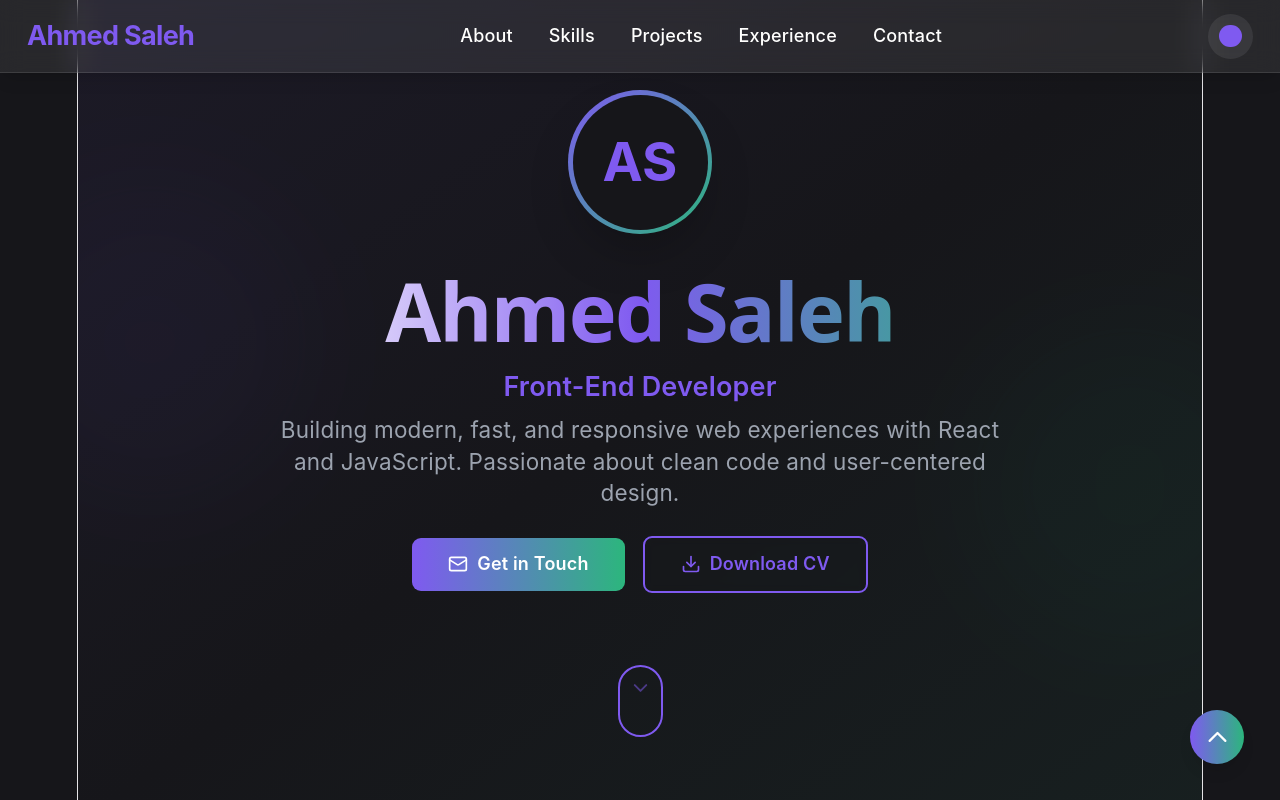
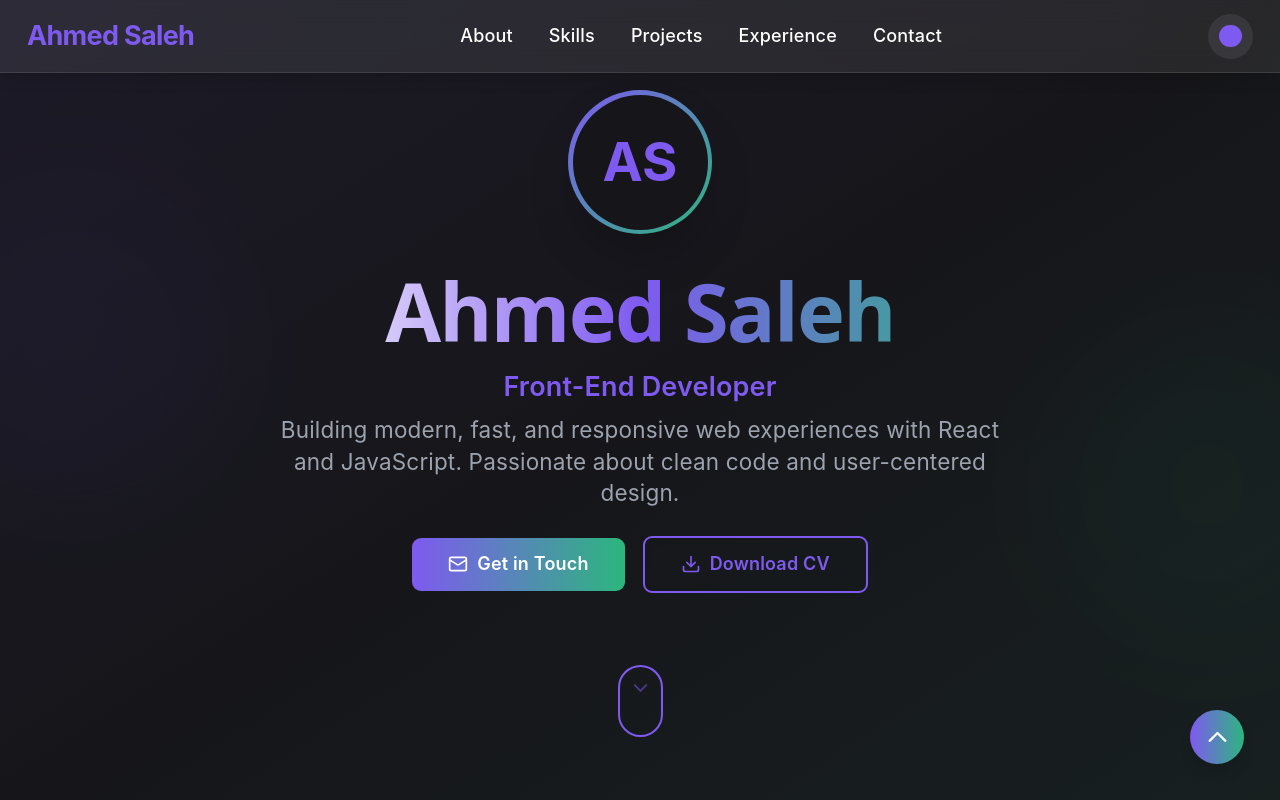
Before and after one commit to ahmedsaleh202n0-jpg/My-Portfolio-Website, a React (Vite) app: page / in a window 1280 px wide. Shown: the top 800 px of the page. Built offline with nearby package versions, Linux system fonts and the light colour scheme.

Commit message:
Update index.css

```diff
--- a/src/index.css
+++ b/src/index.css
@@ -68,11 +68,11 @@ body {
 }
 
 #root {
-  width: 1126px;
+  width: 100%;
   max-width: 100%;
   margin: 0 auto;
   text-align: center;
-  border-inline: 1px solid var(--border);
+  border-inline: none;
   min-height: 100svh;
   display: flex;
   flex-direction: column;
```
